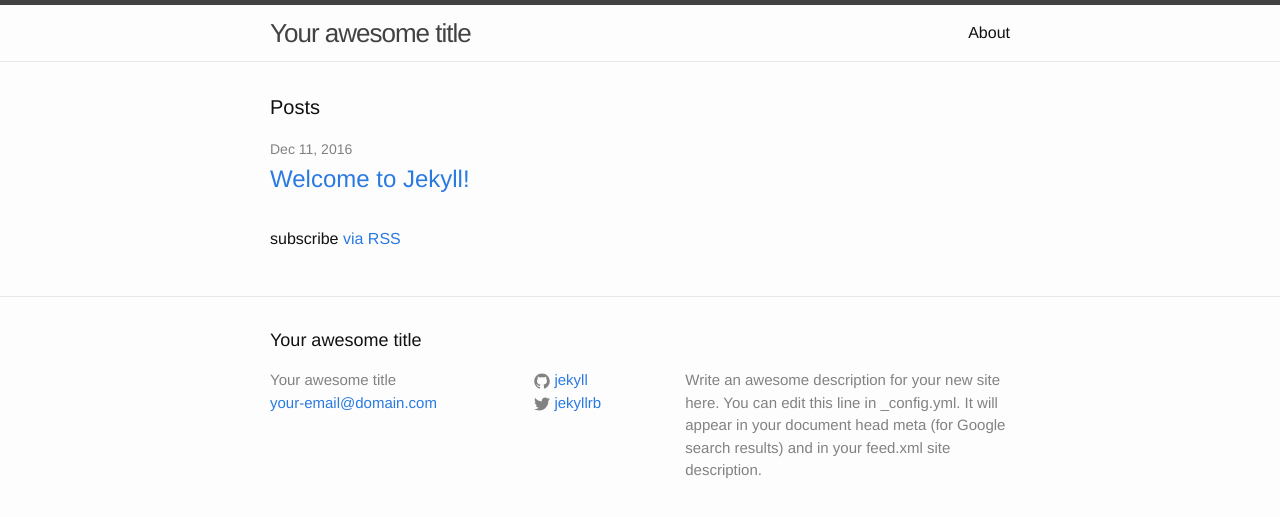
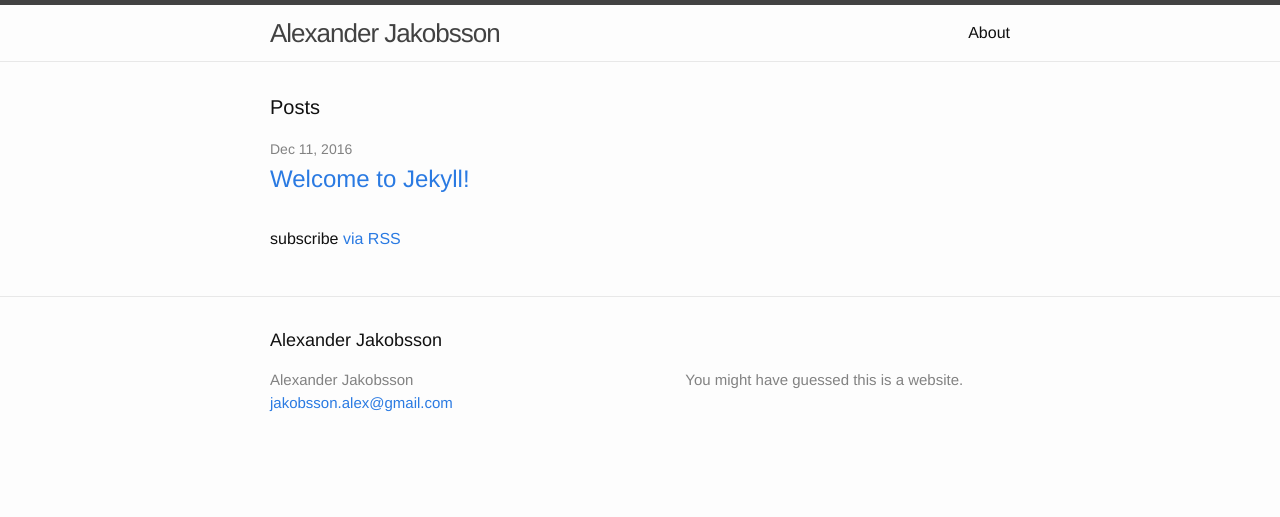
Before and after one commit to alexander-jakobsson/alexander-jakobsson.github.io, a Jekyll site: the page built from index.html, in a window 1280 px wide. Shown: the top 517 px of the page. Built offline with Jekyll 4.4.1, drawn with Linux system fonts in a browser that asks for light colours.

Commit message:
Update _config.yml

```diff
--- a/_config.yml
+++ b/_config.yml
@@ -6,16 +6,14 @@
 # 'jekyll serve'. If you change this file, please restart the server process.
 
 # Site settings
-title: Your awesome title
-email: your-email@domain.com
+title: Alexander Jakobsson
+email: jakobsson.alex@gmail.com
 description: > # this means to ignore newlines until "baseurl:"
-  Write an awesome description for your new site here. You can edit this
-  line in _config.yml. It will appear in your document head meta (for
-  Google search results) and in your feed.xml site description.
+  You might have guessed this is a website.
 baseurl: "" # the subpath of your site, e.g. /blog
 url: "http://yourdomain.com" # the base hostname & protocol for your site
-twitter_username: jekyllrb
-github_username:  jekyll
+twitter_username:
+github_username:
 
 # Build settings
 markdown: kramdown
```
